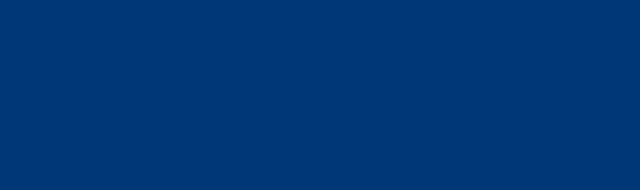
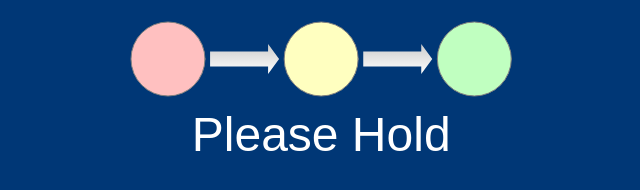
Before and after one commit to ckeilberg57/landing, a plain HTML site: page index.html in a window 1280 px wide. Shown: the whole page, without its empty margins (319-959 px from the left). Drawn offline with Linux system fonts and the light colour scheme.

Commit message:
Update index.html

```diff
--- a/index.html
+++ b/index.html
@@ -15,6 +15,7 @@ h1 {
 </head>
 <body>
 <h1>
+  <img src="holding.svg" alt="Please Hold">
 </h1>
 </body>
 </html>
```
